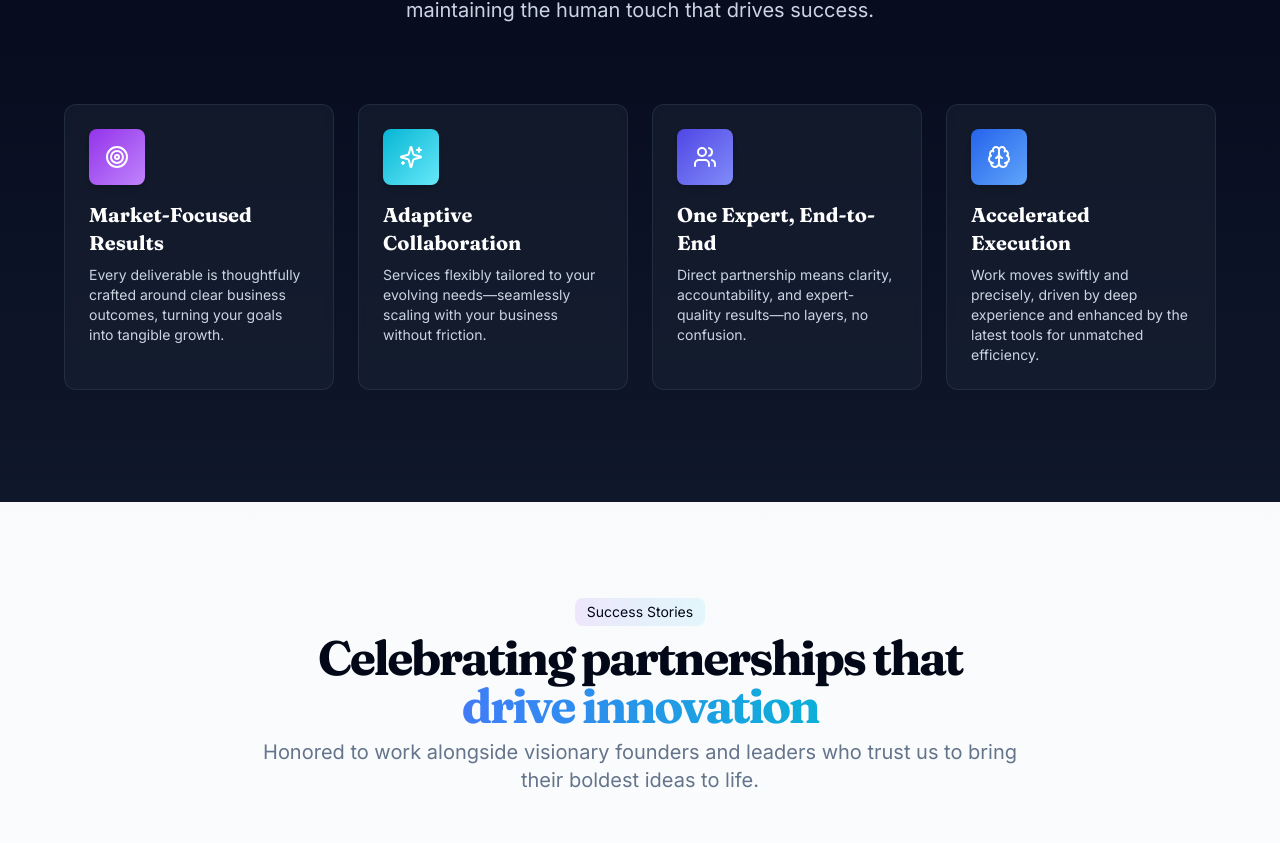
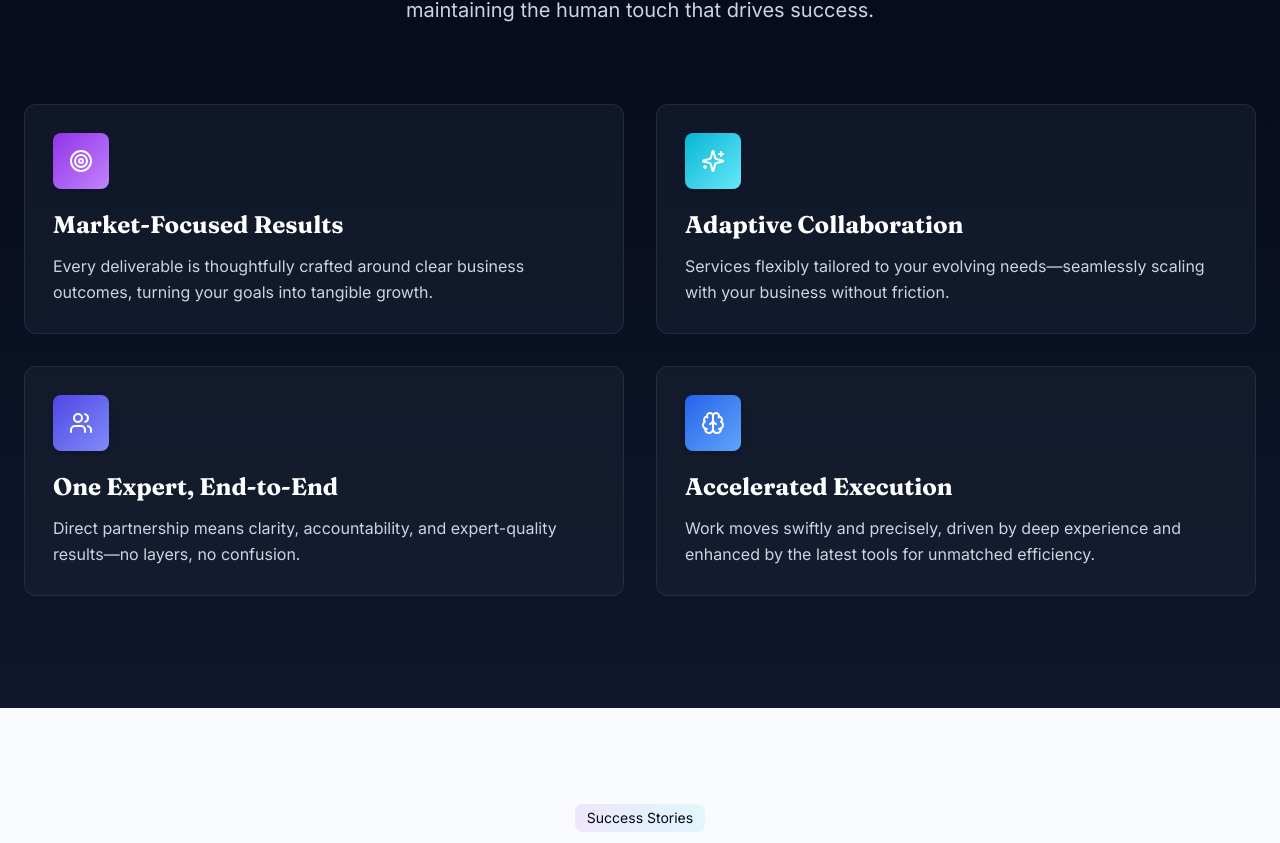
Before and after one commit to bsegev/nextstage-3.0, a Next.js app: page / in a window 1280 px wide. Shown: the part 6405-7248 px from the top of the page. Built offline with nearby package versions, Linux system fonts and the light colour scheme.

Commit message:
feat: make feature cards wider in WhyNextStage component

```diff
--- a/app/components/why-nextstage.tsx
+++ b/app/components/why-nextstage.tsx
@@ -74,7 +74,7 @@ export function WhyNextStage() {
           </motion.div>
 
           {/* Features Grid */}
-          <div className="grid grid-cols-1 md:grid-cols-2 lg:grid-cols-4 gap-6 w-full max-w-6xl mx-auto">
+          <div className="grid grid-cols-1 md:grid-cols-2 gap-8 w-full max-w-7xl mx-auto">
             {features.map((feature, index) => (
               <motion.div
                 key={feature.title}
@@ -88,15 +88,15 @@ export function WhyNextStage() {
                     ease: [0.22, 1, 0.36, 1]
                   }
                 } : { opacity: 0, y: 20 }}
-                className="flex flex-col p-6 rounded-xl bg-slate-800/40 backdrop-blur-sm border border-slate-700/50 hover:border-slate-600/80 transition-all duration-300 hover:shadow-lg hover:shadow-slate-900/30 group"
+                className="flex flex-col p-7 rounded-xl bg-slate-800/40 backdrop-blur-sm border border-slate-700/50 hover:border-slate-600/80 transition-all duration-300 hover:shadow-lg hover:shadow-slate-900/30 group"
               >
-                <div className={`p-3 rounded-lg bg-gradient-to-br ${feature.gradientFrom} ${feature.gradientTo} bg-opacity-10 w-14 h-14 flex items-center justify-center mb-4 shadow-md group-hover:shadow-lg transition-all duration-300`}>
+                <div className={`p-3 rounded-lg bg-gradient-to-br ${feature.gradientFrom} ${feature.gradientTo} bg-opacity-10 w-14 h-14 flex items-center justify-center mb-5 shadow-md group-hover:shadow-lg transition-all duration-300`}>
                   <feature.icon className="h-6 w-6 text-white group-hover:scale-110 transition-transform duration-300" />
                 </div>
-                <h3 className="text-xl font-bold font-serif mb-2 group-hover:text-transparent group-hover:bg-clip-text group-hover:bg-gradient-to-r group-hover:from-purple-400 group-hover:to-cyan-300 transition-all duration-300">
+                <h3 className="text-2xl font-bold font-serif mb-3 group-hover:text-transparent group-hover:bg-clip-text group-hover:bg-gradient-to-r group-hover:from-purple-400 group-hover:to-cyan-300 transition-all duration-300">
                   {feature.title}
                 </h3>
-                <p className="text-slate-300 text-sm">{feature.description}</p>
+                <p className="text-slate-300 text-base leading-relaxed">{feature.description}</p>
               </motion.div>
             ))}
           </div>
```
